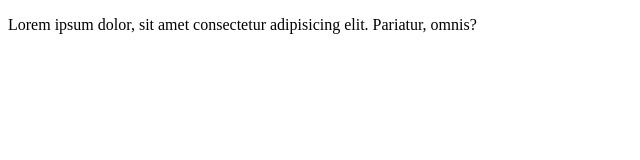
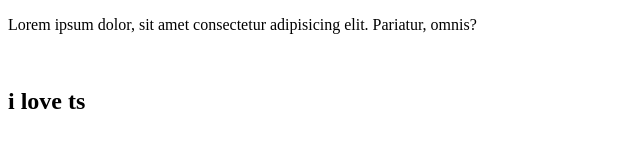
Before and after one commit to rakibul264612/DS_practice, a plain HTML site: page index.html in a window 1280 px wide. Shown: the whole page, without its empty margins (0-640 px from the left). Drawn offline with Linux system fonts and the light colour scheme.

Commit message:
change in html, and remove form readme

```diff
--- a/index.html
+++ b/index.html
@@ -9,5 +9,8 @@
     <p>
       Lorem ipsum dolor, sit amet consectetur adipisicing elit. Pariatur, omnis?
     </p>
+
+    <br />
+    <h2>i love ts</h2>
   </body>
 </html>
```
Also changed, not shown: 1 other file.
